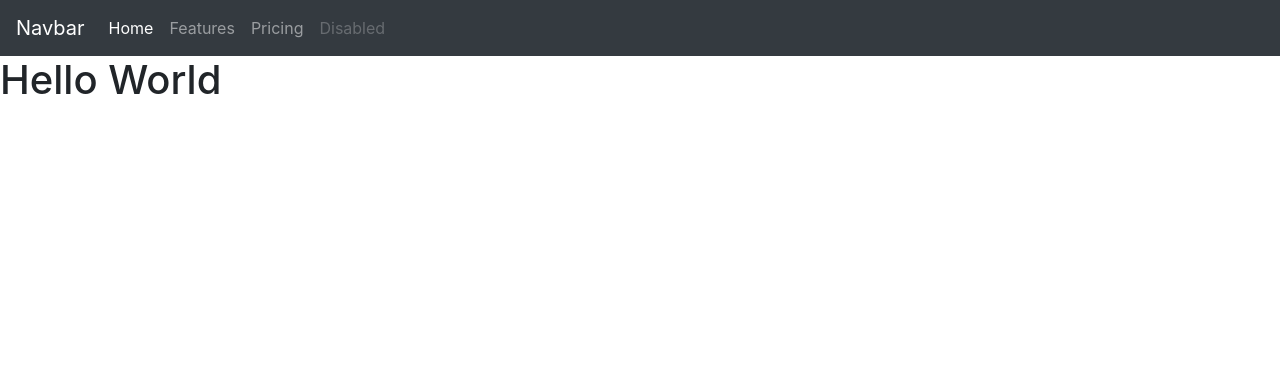
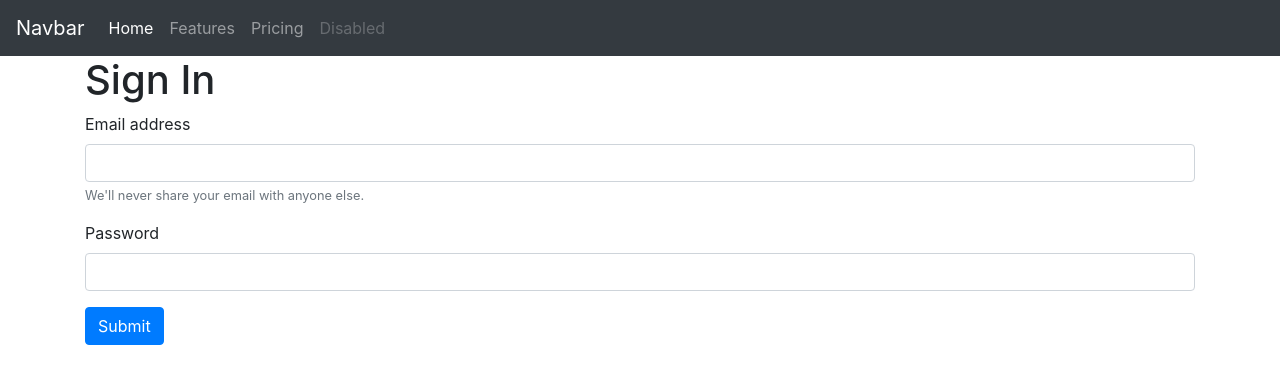
Before and after one commit to drospond/User-Auth-Practice, a React (Create React App) app in the folder client/: page / in a window 1280 px wide. Shown: the top 384 px of the page. Built offline with nearby package versions, Linux system fonts and the light colour scheme; no server answers.

Commit message:
created sign in form

```diff
--- a/client/src/App.js
+++ b/client/src/App.js
@@ -2,6 +2,7 @@
 import "./App.css";
 import axios from "axios";
 import Navbar from "./Components/Navbar/Navbar"
+import SignIn from "./Containers/SignIn/SignIn";
 
 function App() {
   useEffect(() => {
@@ -16,8 +17,8 @@
   }, []);
   return (
     <>
-      <Navbar />
-      <h1>Hello World</h1>
+      <Navbar/>
+      <SignIn/>
     </>
   );
 }
--- /dev/null
+++ b/client/src/Containers/SignIn/SignIn.jsx
@@ -0,0 +1,25 @@
+import React, { Component } from 'react';
+
+class SignIn extends Component {
+    render() {
+        return (
+            <div className="container">
+                <h1>Sign In</h1>
+                <form>
+                    <div class="form-group">
+                        <label for="exampleInputEmail1">Email address</label>
+                        <input type="email" class="form-control" id="exampleInputEmail1" aria-describedby="emailHelp" />
+                        <small id="emailHelp" class="form-text text-muted">We'll never share your email with anyone else.</small>
+                    </div>
+                    <div class="form-group">
+                        <label for="exampleInputPassword1">Password</label>
+                        <input type="password" class="form-control" id="exampleInputPassword1" />
+                    </div>
+                    <button type="submit" class="btn btn-primary">Submit</button>
+                </form>
+            </div>
+        );
+    }
+}
+
+export default SignIn;
```
